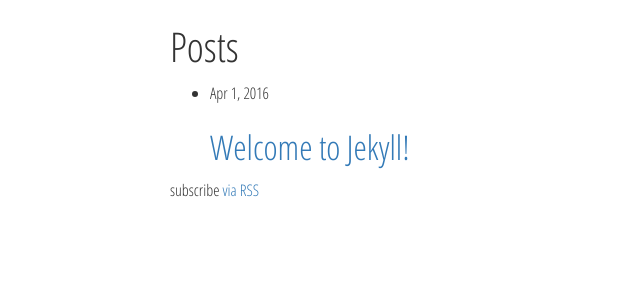
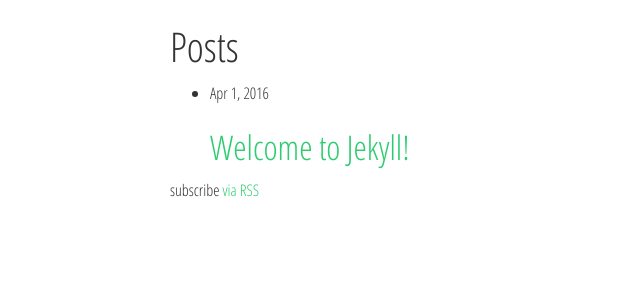
Before and after one commit to stanidesis/stanleyidesis.com, a Jekyll site: the page built from index.html, in a window 1280 px wide. Shown: the top 300 px of the page, without its empty margins (0-640 px from the left). Built offline with Jekyll 4.4.1, drawn with Linux system fonts in a browser that asks for light colours.

Commit message:
More de-templateification

```diff
--- a/css/main.scss
+++ b/css/main.scss
@@ -15,7 +15,7 @@
 @import url(https://fonts.googleapis.com/css?family=Open+Sans+Condensed:300,700);
 
 // Brand colors
-$brand-color-higlight:   #2ECC71;
+$brand-color-highlight:   #2ECC71;
 $brand-color-base:       #27AE60;
 $brand-color-background: #ECF0F1;
 $brand-color-light:      #BDC3C7;
@@ -28,7 +28,6 @@ $base-font-weight:    300;
 $base-line-height:    1.5;
 $heading-font-family: "Amatic SC", cursive;
 $heading-font-weight: 700;
-$spacing-unit :       30px;
 $max-page-width:      970px;
 
 // Bootstrap Overrides
@@ -36,6 +35,7 @@ $background-color: $brand-color-background;
 $font-family-base: $base-font-family;
 $font-size-base:   $base-font-size;
 $line-height-base: $base-line-height;
+$link-color:       $brand-color-highlight;
 
 // Import partials from `sass_dir` (defaults to `_sass`)
 @import
--- a/index.html
+++ b/index.html
@@ -2,22 +2,22 @@
 layout: default
 ---
 
-<div class="home">
+<div>
 
-  <h1 class="page-heading">Posts</h1>
+  <h1>Posts</h1>
 
-  <ul class="post-list">
+  <ul>
     {% for post in site.posts %}
       <li>
-        <span class="post-meta">{{ post.date | date: "%b %-d, %Y" }}</span>
+        <span>{{ post.date | date: "%b %-d, %Y" }}</span>
 
         <h2>
-          <a class="post-link" href="{{ post.url | prepend: site.baseurl }}">{{ post.title }}</a>
+          <a href="{{ post.url | prepend: site.baseurl }}">{{ post.title }}</a>
         </h2>
       </li>
     {% endfor %}
   </ul>
 
-  <p class="rss-subscribe">subscribe <a href="{{ "/feed.xml" | prepend: site.baseurl }}">via RSS</a></p>
+  <p>subscribe <a href="{{ "/feed.xml" | prepend: site.baseurl }}">via RSS</a></p>
 
 </div>
```
